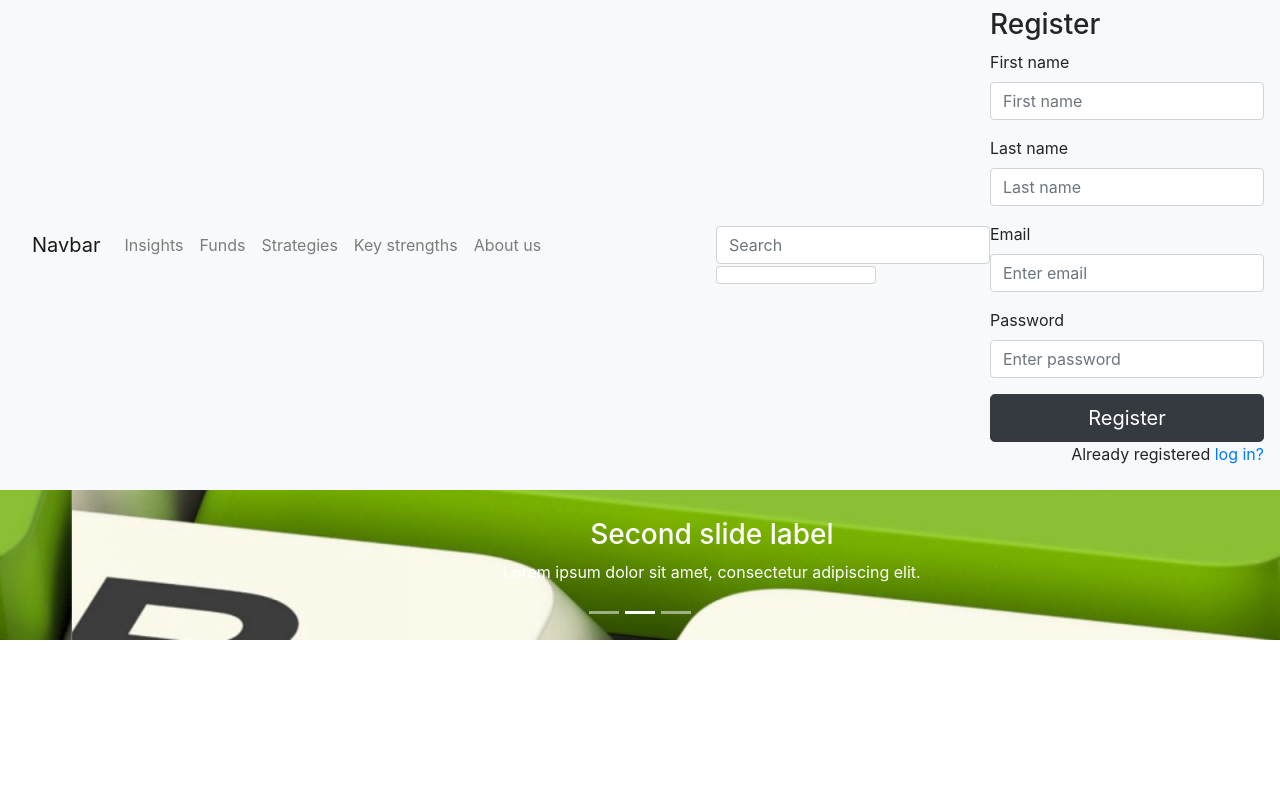
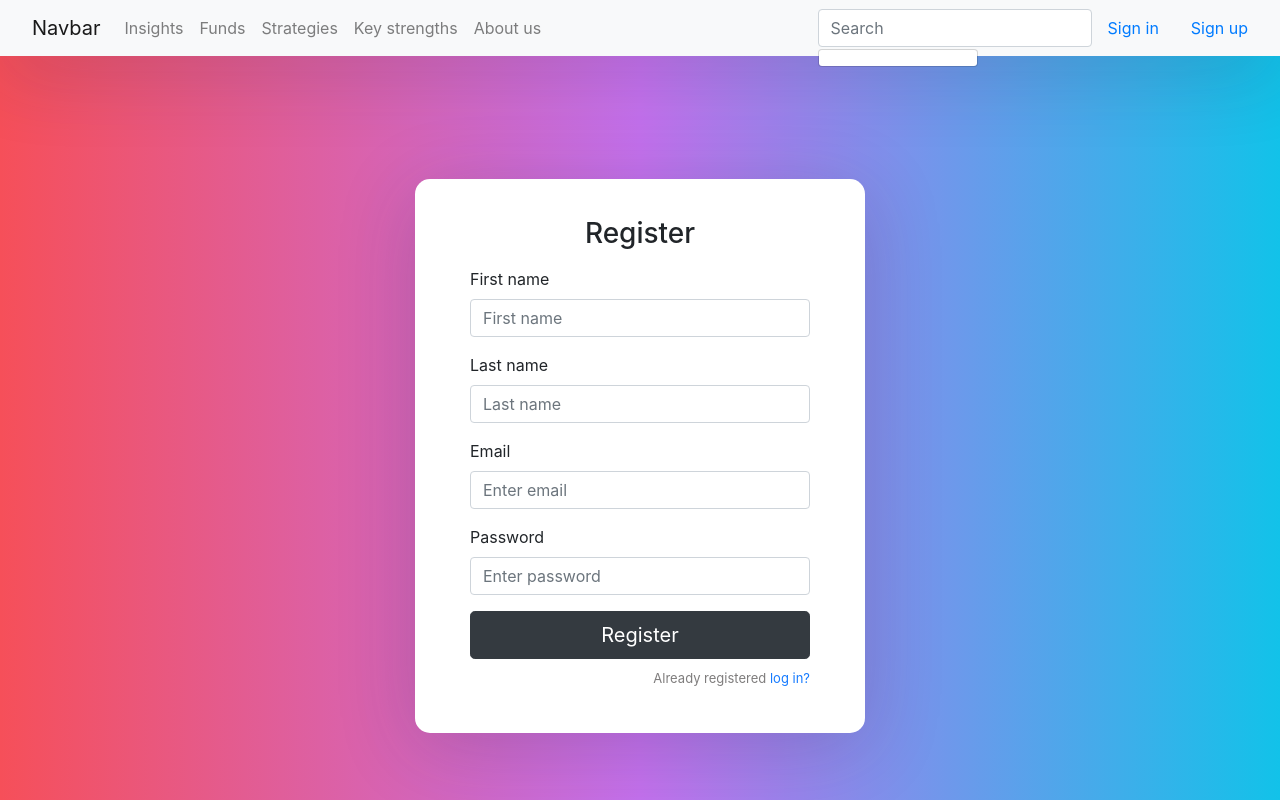
Before and after one commit to CCJason-web/cjt-quantitative-ui, a React (Create React App) app: page /sign-up in a window 1280 px wide. Shown: the top 800 px of the page. Built offline with nearby package versions, Linux system fonts and the light colour scheme.

Commit message:
Add Sign in and Sign up

```diff
--- a/src/components/layout/Header.tsx
+++ b/src/components/layout/Header.tsx
@@ -1,10 +1,11 @@
 import { Nav, Navbar, Button, InputGroup, Dropdown, FormControl } from 'react-bootstrap';
 import React, { FormEventHandler, useState, useRef } from 'react';
+import '../../css/header.css';
 import axios from 'axios';
 import SearchbarDropdown from '../../util/SearchBar';
 import { BrowserRouter as Router, Switch, Route, Link } from "react-router-dom";
-import Login from "../login";
-import SignUp from "../signup";
+import Login from "../Login";
+import SignUp from "../SignUp";
 
 type product = {
   productId: number,
@@ -40,7 +41,7 @@ export const Header = () => {
   return (
     <Router>
       <header className="header">
-        <Navbar bg="light" variant="light" fixed="top">
+        <Navbar bg="light" variant="light" sticky="top">
           <Navbar.Brand ></Navbar.Brand>
           <Navbar.Brand href="#home">Navbar</Navbar.Brand>
           <Nav className="mr-auto navbar-nav navbar-right">
@@ -54,8 +55,14 @@ export const Header = () => {
             <InputGroup>
               <SearchbarDropdown className=" " options={productData.map(product => product.productName)} onInputChange={onInputChange}></SearchbarDropdown>
             </InputGroup>
+              <Link className="nav-link" to={"/sign-in"}>Sign in</Link>
+              <Link className="nav-link" to={"/sign-up"}>Sign up</Link>
           </div>
-          <div className="outer">
+
+
+        </Navbar>
+      </header >
+      <div className="outer">
             <div className="inner">
               <Switch>
                 <Route exact path='/' component={Login} />
@@ -64,8 +71,9 @@ export const Header = () => {
               </Switch>
             </div>
           </div>
-        </Navbar>
-      </header >
     </Router>
+
+
+
   )
 }
--- /dev/null
+++ b/src/css/header.css
@@ -0,0 +1,70 @@
+* {
+    box-sizing: border-box;
+  }
+
+  body {
+    min-height: 100vh;
+    display: flex;
+    font-weight: 400;
+    font-family: sans-serif;
+    background: #12c2e9;  /* fallback for old browsers */
+    background: -webkit-linear-gradient(to right, #f64f59, #c471ed, #12c2e9);  /* Chrome 10-25, Safari 5.1-6 */
+    background: linear-gradient(to right, #f64f59, #c471ed, #12c2e9); /* W3C, IE 10+/ Edge, Firefox 16+, Chrome 26+, Opera 12+, Safari 7+ */
+
+  }
+
+  body, html, .App, #root, .outer {
+    width: 100%;
+    height: 100%;
+  }
+
+  .navbar-light {
+    background-color: #ffffff;
+    box-shadow: 0px 14px 80px rgba(34, 35, 58, 0.2);
+  }
+
+  .outer {
+    display: flex;
+    justify-content: center;
+    flex-direction: column;
+    text-align: left;
+  }
+
+  .inner {
+    width: 450px;
+    margin: auto;
+    background: #ffffff;
+    box-shadow: 0px 14px 80px rgba(34, 35, 58, 0.2);
+    padding: 40px 55px 45px 55px;
+    border-radius: 15px;
+    transition: all .3s;
+  }
+
+  .outer .form-control:focus {
+    border-color: #167bff;
+    box-shadow: none;
+  }
+
+  .outer h3 {
+    text-align: center;
+    margin: 0;
+    line-height: 1;
+    padding-bottom: 20px;
+  }
+
+  .custom-control-label {
+    font-weight: 400;
+  }
+
+  .forgot-password,
+  .forgot-password a {
+    text-align: right;
+    font-size: 13px;
+    padding-top: 10px;
+    color: #7f7d7d;
+    margin: 0;
+  }
+
+  .forgot-password a {
+    color: #167bff;
+  }
```
